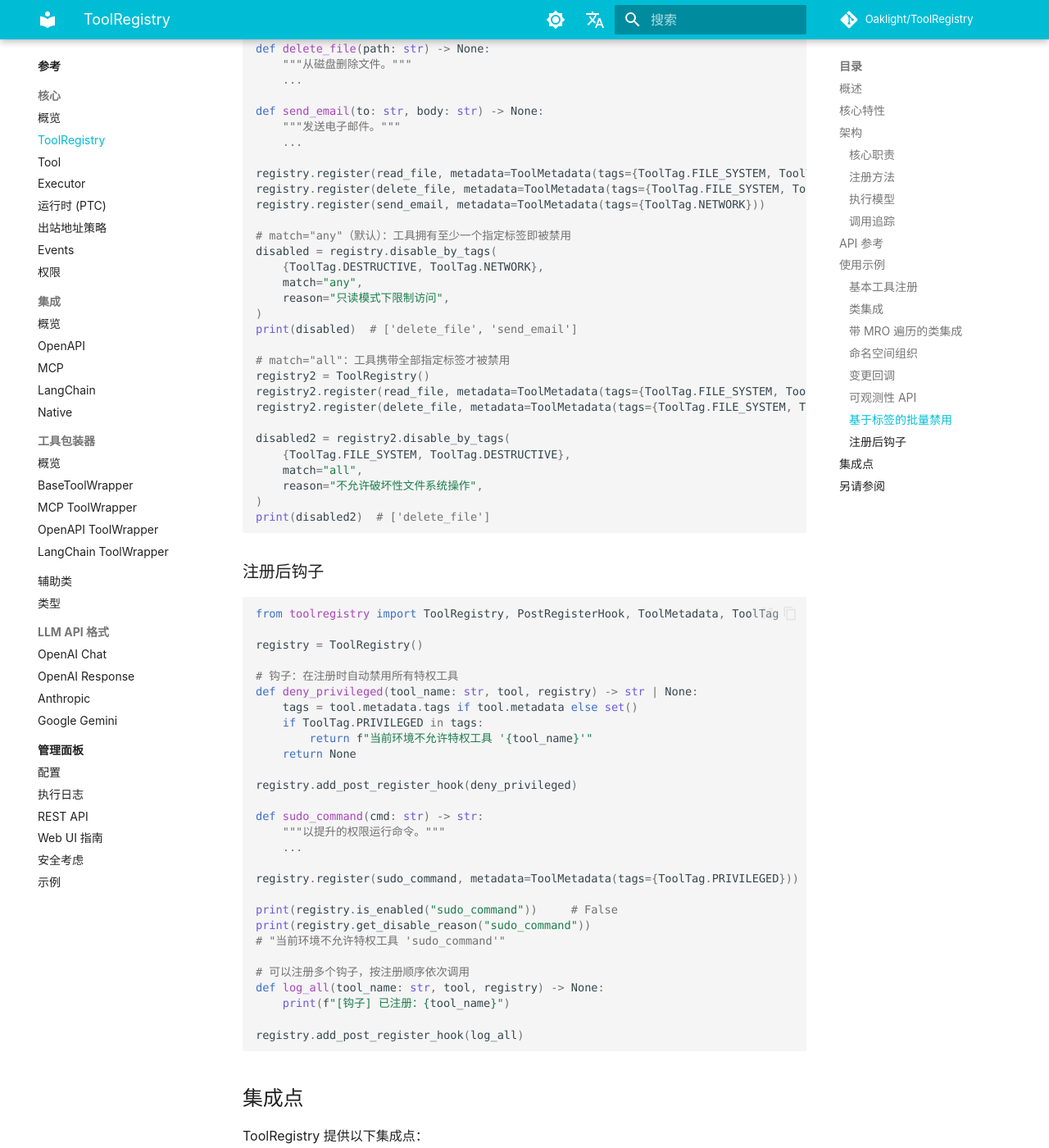
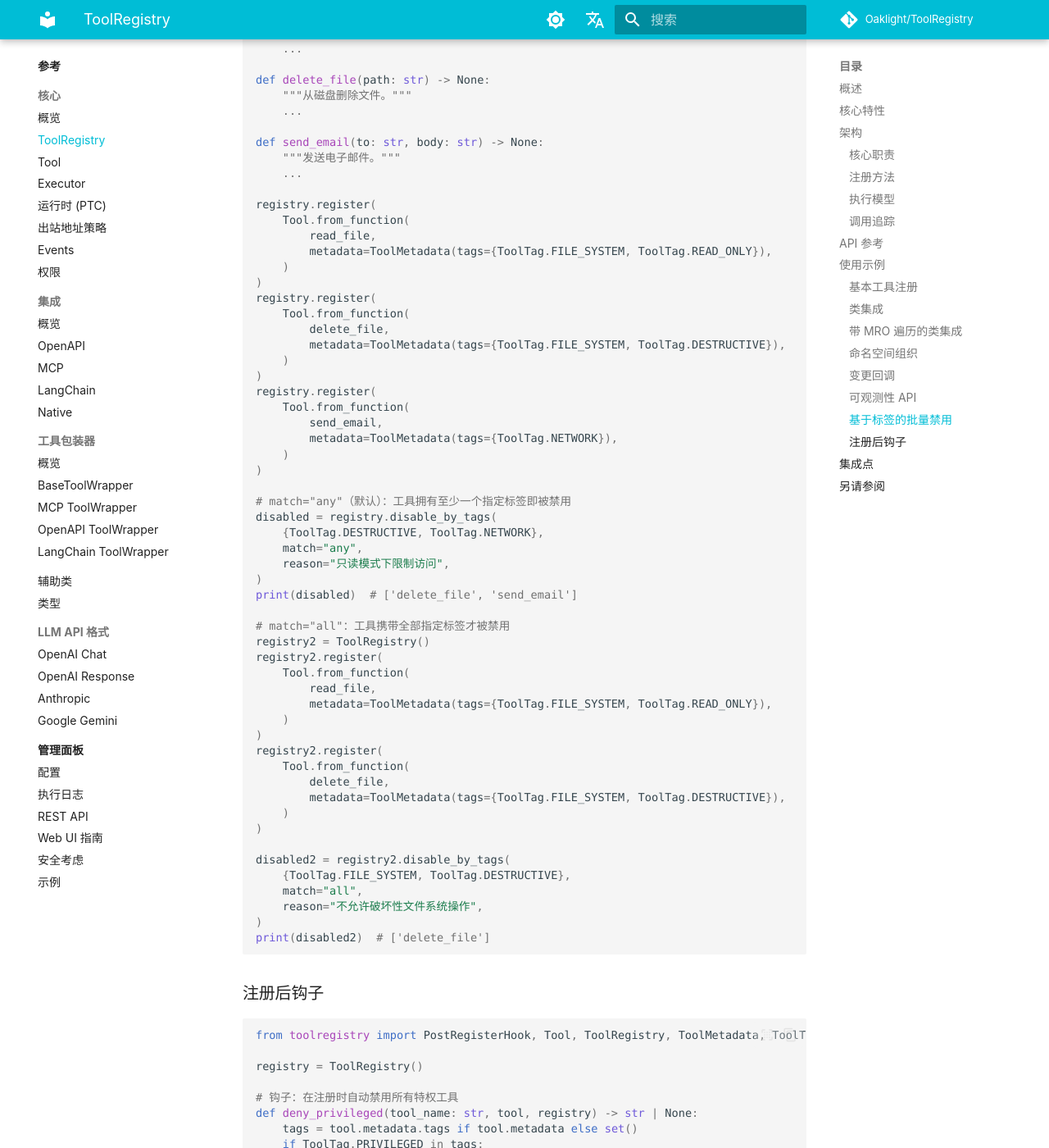
Before and after one commit to Oaklight/ToolRegistry, an MkDocs documentation site: the page built from docs/api/core/toolregistry.md, in a window 1280 px wide and 1400 px high, scrolled down 5086 px. Shown: the whole window at 82% size. Built offline with MkDocs 1.6.1 and Material for MkDocs 9.7.7, drawn with Linux system fonts in a browser that asks for light colours; some web fonts are replaced; comment, search, counter and statistics services are not loaded; some of the changed text lies outside the part shown.

Commit message:
docs(api): 核心页面与当前 API 对齐
get_available_tools() -> list_tools()，并去掉它从未接受的 namespace 参数。
metadata 通过 Tool.from_function() 注册，因为 register() 会丢弃原生目标的
metadata= 关键字。execute_tool() -> invoke()。ExecutionStatus -> HandleStatus。
CodeExecutionTool -> PtcTool，并改为通过注册表调用该元工具，而不是未定义的
executor。

````diff
--- a/docs/api/core/toolregistry.md
+++ b/docs/api/core/toolregistry.md
@@ -208,7 +210,7 @@ print(disabled_tools)
 ### 基于标签的批量禁用
 
 ```python
-from toolregistry import ToolRegistry, ToolMetadata, ToolTag
+from toolregistry import Tool, ToolRegistry, ToolMetadata, ToolTag
 
 registry = ToolRegistry()
 
@@ -224,9 +226,24 @@ def send_email(to: str, body: str) -> None:
     """发送电子邮件。"""
     ...
 
-registry.register(read_file, metadata=ToolMetadata(tags={ToolTag.FILE_SYSTEM, ToolTag.READ_ONLY}))
-registry.register(delete_file, metadata=ToolMetadata(tags={ToolTag.FILE_SYSTEM, ToolTag.DESTRUCTIVE}))
-registry.register(send_email, metadata=ToolMetadata(tags={ToolTag.NETWORK}))
+registry.register(
+    Tool.from_function(
+        read_file,
+        metadata=ToolMetadata(tags={ToolTag.FILE_SYSTEM, ToolTag.READ_ONLY}),
+    )
+)
+registry.register(
+    Tool.from_function(
+        delete_file,
+        metadata=ToolMetadata(tags={ToolTag.FILE_SYSTEM, ToolTag.DESTRUCTIVE}),
+    )
+)
+registry.register(
+    Tool.from_function(
+        send_email,
+        metadata=ToolMetadata(tags={ToolTag.NETWORK}),
+    )
+)
 
 # match="any"（默认）：工具拥有至少一个指定标签即被禁用
 disabled = registry.disable_by_tags(
@@ -238,8 +255,18 @@ print(disabled)  # ['delete_file', 'send_email']
 
 # match="all"：工具携带全部指定标签才被禁用
 registry2 = ToolRegistry()
-registry2.register(read_file, metadata=ToolMetadata(tags={ToolTag.FILE_SYSTEM, ToolTag.READ_ONLY}))
-registry2.register(delete_file, metadata=ToolMetadata(tags={ToolTag.FILE_SYSTEM, ToolTag.DESTRUCTIVE}))
+registry2.register(
+    Tool.from_function(
+        read_file,
+        metadata=ToolMetadata(tags={ToolTag.FILE_SYSTEM, ToolTag.READ_ONLY}),
+    )
+)
+registry2.register(
+    Tool.from_function(
+        delete_file,
+        metadata=ToolMetadata(tags={ToolTag.FILE_SYSTEM, ToolTag.DESTRUCTIVE}),
+    )
+)
 
 disabled2 = registry2.disable_by_tags(
     {ToolTag.FILE_SYSTEM, ToolTag.DESTRUCTIVE},
@@ -252,7 +279,7 @@ print(disabled2)  # ['delete_file']
 ### 注册后钩子
 
 ```python
-from toolregistry import ToolRegistry, PostRegisterHook, ToolMetadata, ToolTag
+from toolregistry import PostRegisterHook, Tool, ToolRegistry, ToolMetadata, ToolTag
 
 registry = ToolRegistry()
 
@@ -269,7 +296,9 @@ def sudo_command(cmd: str) -> str:
     """以提升的权限运行命令。"""
     ...
 
-registry.register(sudo_command, metadata=ToolMetadata(tags={ToolTag.PRIVILEGED}))
+registry.register(
+    Tool.from_function(sudo_command, metadata=ToolMetadata(tags={ToolTag.PRIVILEGED}))
+)
 
 print(registry.is_enabled("sudo_command"))     # False
 print(registry.get_disable_reason("sudo_command"))
````
Also changed, not shown: other parts of docs/api/core/toolregistry.md (+6 -4 lines), docs/api/core/executor.md (+1 -1 lines), docs/api/core/runtimes.md (+5 -4 lines), docs/api/core/tool.md (+2 -1 lines).
